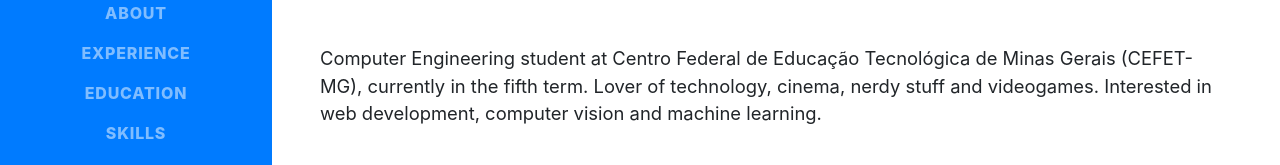
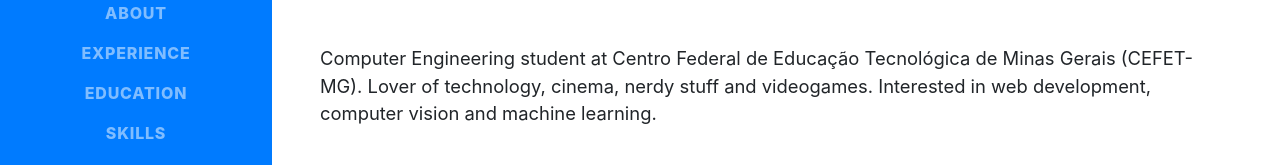
Before and after one commit to Gc04346/danielSSantos, a website with bundled scripts: page index.html in a window 1280 px wide. Shown: the part 347-512 px from the top of the page. Built offline with nearby package versions, Linux system fonts and the light colour scheme; a web font is replaced by a local one.

Commit message:
Update index.html

```diff
--- a/index.html
+++ b/index.html
@@ -79,7 +79,7 @@
                 <i class='fab fa-telegram' style='font-size:30px; color:#0088cc'onMouseOver="this.style.color='#04ADFF'"onMouseOut="this.style.color='#0088cc'"></i>
               </a>
           </div>
-          <p class="lead mb-5"> Computer Engineering student at Centro Federal de Educação Tecnológica de Minas Gerais (CEFET-MG), currently in the fifth term. Lover of technology, cinema, nerdy stuff and videogames. Interested in web development, computer vision and machine learning.</p>
+          <p class="lead mb-5"> Computer Engineering student at Centro Federal de Educação Tecnológica de Minas Gerais (CEFET-MG). Lover of technology, cinema, nerdy stuff and videogames. Interested in web development, computer vision and machine learning.</p>
           <div class="social-icons">
             <a href="https://www.linkedin.com/in/daniel-santana-993587167/"target="_blank">
               <i class="fab fa-linkedin-in"></i>
```
